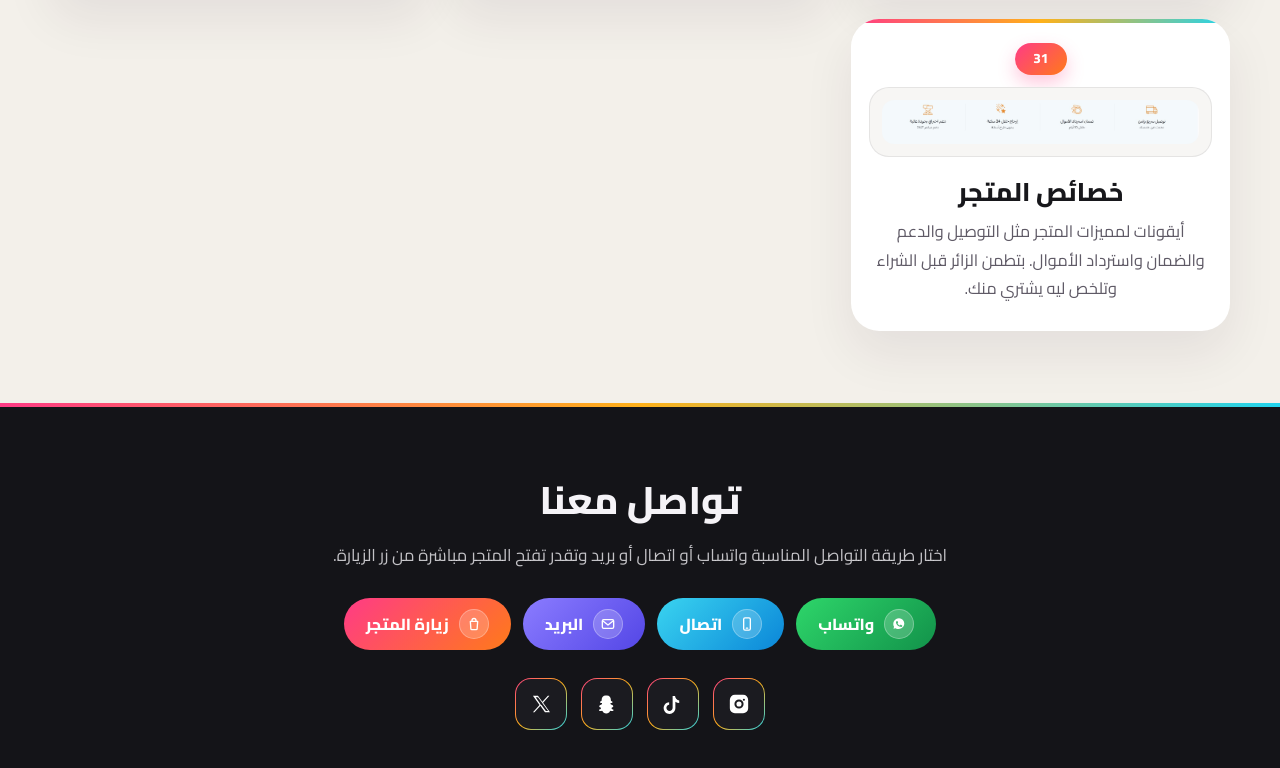
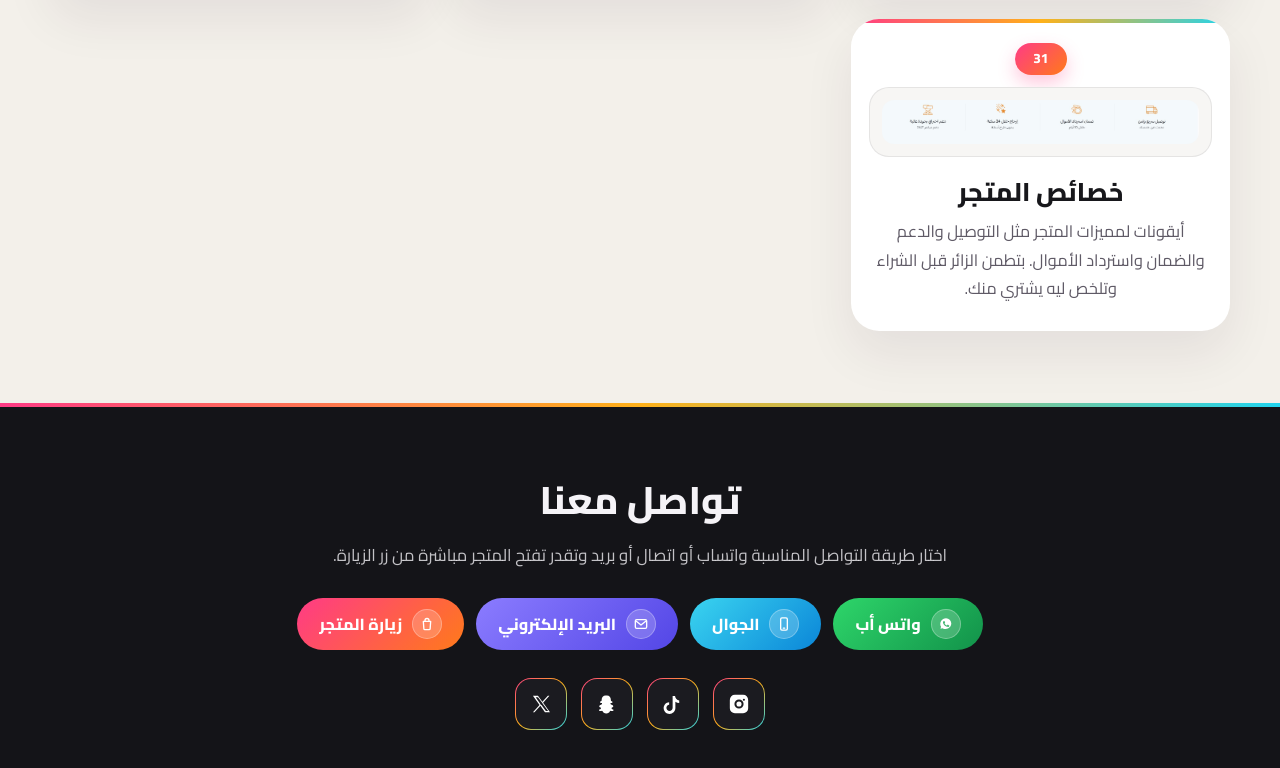
Before and after one commit to salahhusham/shofy-salla-docs, a plain HTML site: page index.html in a window 1280 px wide. Shown: the part 4997-5765 px from the top of the page. Drawn offline with Linux system fonts and the light colour scheme.

Commit message:
Use the current email button label.
Co-authored-by: Cursor <cursoragent@cursor.com>

```diff
--- a/index.html
+++ b/index.html
@@ -441,19 +441,19 @@
           <span class="btn-icon" aria-hidden="true">
             <svg viewBox="0 0 24 24"><path fill="currentColor" d="M12.04 3.2a8.7 8.7 0 0 0-7.5 13l-.8 2.9 3-.8a8.7 8.7 0 0 0 13.2-7.5 8.7 8.7 0 0 0-7.9-7.6zm5 12c-.2.6-1.2 1.1-1.6 1.2-.4.1-.9.1-1.5-.1-.3-.1-.8-.3-1.4-.5-2.4-1-4-3.5-4.1-3.6-.1-.2-1-1.3-1-2.5s.6-1.7.8-2c.2-.2.5-.3.8-.3h.3c.2 0 .4 0 .5.4.2.6.7 1.8.8 1.9.1.1.1.3 0 .4-.1.2-.2.3-.3.4l-.3.4c-.1.1-.2.2-.1.5.1.2.6 1 1.3 1.6.9.8 1.6 1 1.9 1.1.2.1.4.1.5-.1.1-.1.6-.7.7-.9.1-.2.3-.2.5-.1.2.1 1.3.6 1.5.7.2.1.4.2.4.3.1.2.1.6-.1 1.2z"/></svg>
           </span>
-          واتساب
+          واتس أب
         </a>
         <a class="btn btn-phone" id="link-phone" href="#">
           <span class="btn-icon" aria-hidden="true">
             <svg viewBox="0 0 24 24" fill="none" stroke="currentColor" stroke-width="2" stroke-linecap="round" stroke-linejoin="round"><rect x="7" y="2.8" width="10" height="18.4" rx="2"/><path d="M11 18.2h2"/></svg>
           </span>
-          اتصال
+          الجوال
         </a>
         <a class="btn btn-mail" id="link-mail" href="#">
           <span class="btn-icon" aria-hidden="true">
             <svg viewBox="0 0 24 24" fill="none" stroke="currentColor" stroke-width="2" stroke-linecap="round" stroke-linejoin="round"><rect x="3.5" y="5.5" width="17" height="13" rx="2"/><path d="m4.5 7.5 7.5 6 7.5-6"/></svg>
           </span>
-          البريد
+          البريد الإلكتروني
         </a>
         <a class="btn btn-store" id="link-store" href="#">
           <span class="btn-icon" aria-hidden="true">
```
